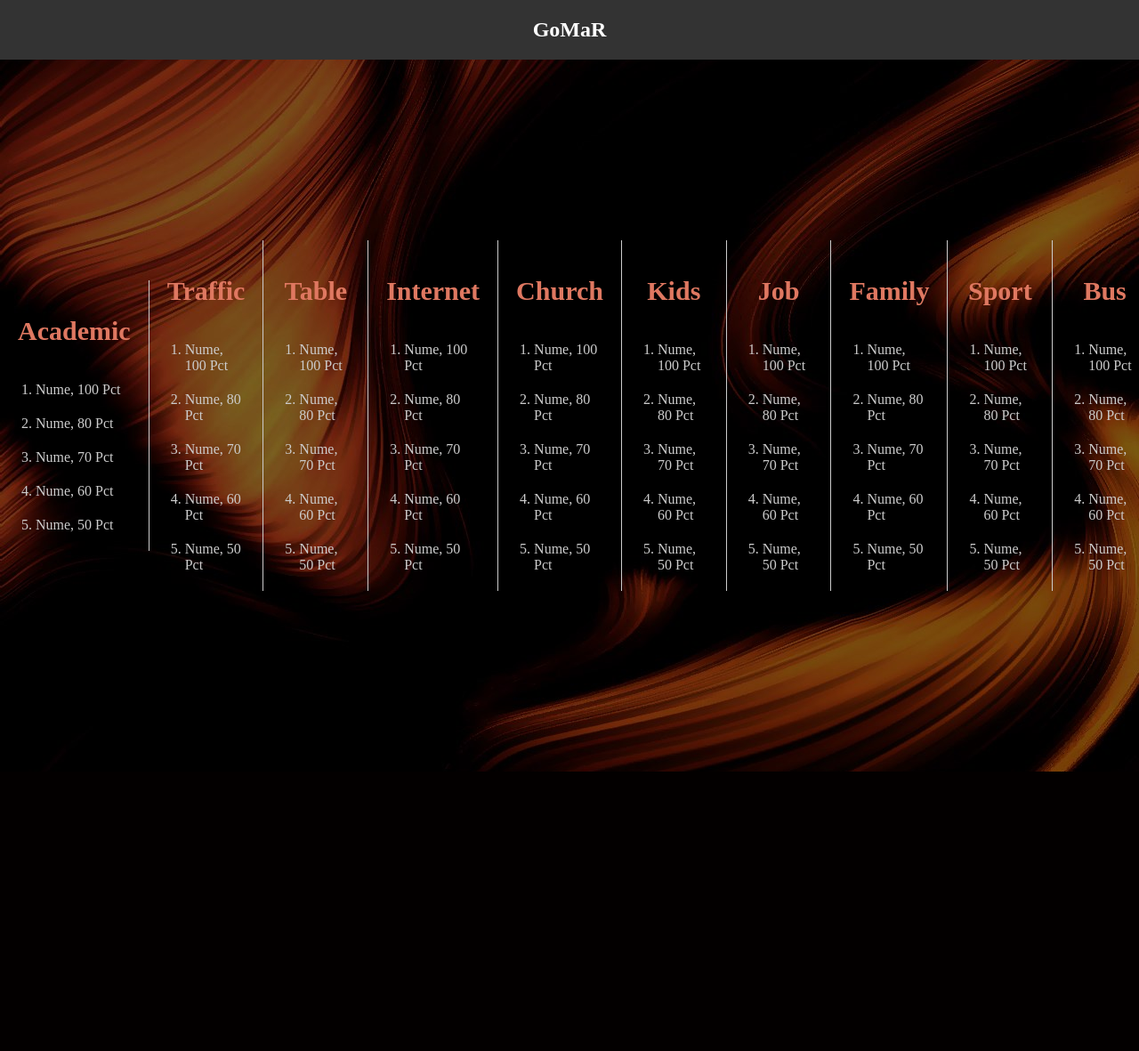
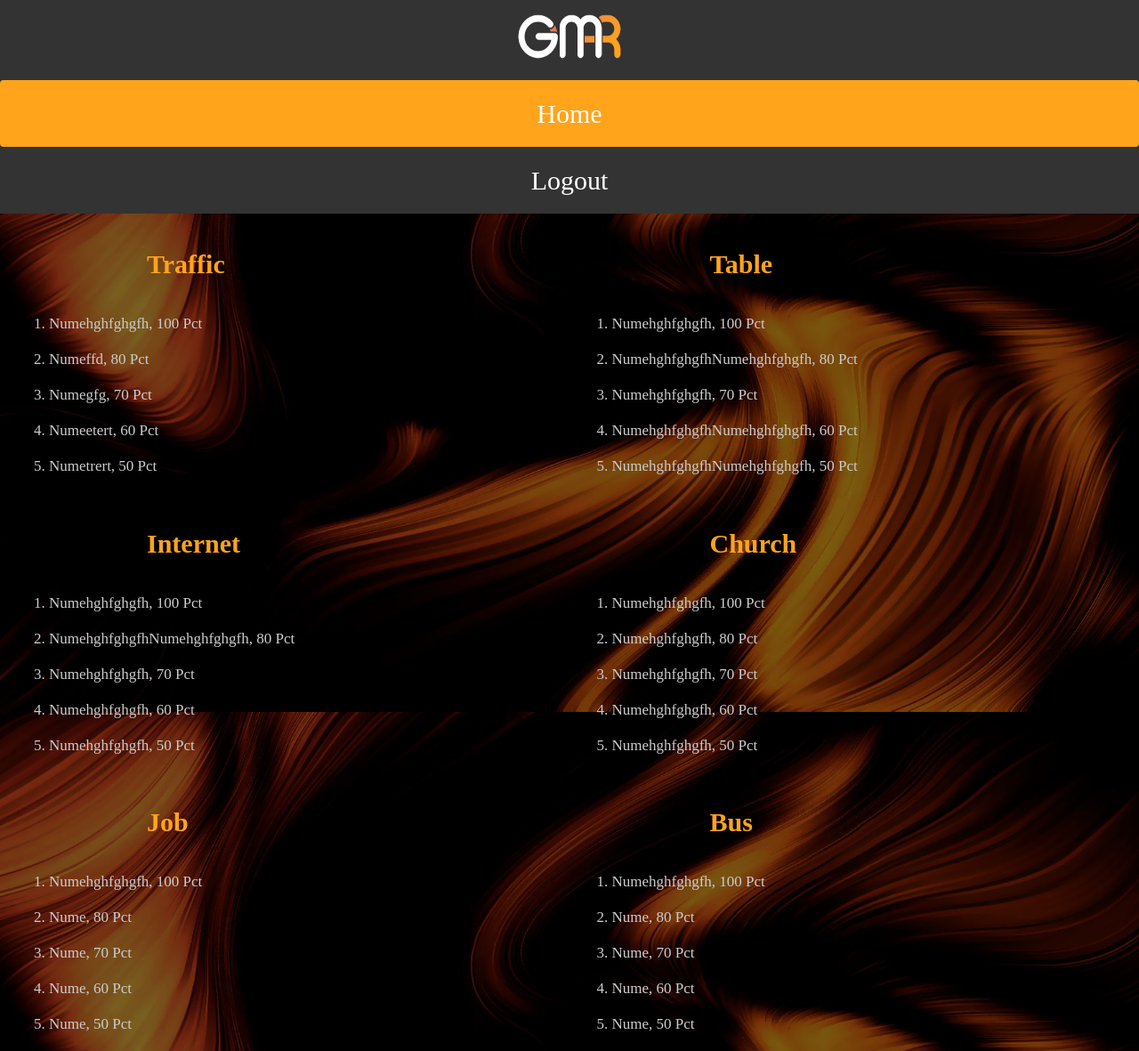
Before and after one commit to BogdanTrufanda/Web-App---PHP, a PHP site: page /Rankings.html in a window 1280 px wide. Shown: the whole page at 89% size. Before the commit the page ends 867 px from the top, so only its background shows below. Run offline with PHP 8.4, Linux system fonts and the light colour scheme; some web fonts are replaced.

Commit message:
Add files via upload

```diff
--- a/Front/Rankings.html
+++ b/Front/Rankings.html
@@ -2,115 +2,85 @@
 <html lang="en">
 	<head>
 		<title>GoMaR</title>
+
 		<link rel="stylesheet" type="text/css" href="rankingsStyle.css">
 		<link href="https://fonts.googleapis.com/css?family=Courgette&display=swap" rel="stylesheet">
 		<link href="https://fonts.googleapis.com/css?family=Francois+One&display=swap" rel="stylesheet">
 		<link href="https://fonts.googleapis.com/css?family=Merriweather:300,300i,400,400i,700,700i,900,900i&display=swap" rel="stylesheet">
-
+		<link rel="stylesheet" href="https://cdnjs.cloudflare.com/ajax/libs/font-awesome/4.7.0/css/font-awesome.min.css">
+		<meta name="viewport" content="width=device-width, initial-scale=1.0">
 		<meta charset="UTF-8">
 	</head>
 
 	<body>
 
-		<nav>
-			<h2>GoMaR</h2>
-		</nav>
+
+
+
+
+		<div class="navbar">
+			<img alt="poza" src="logo.png">
+			<div class="navbar-right">
+				<a class="active" href="Recommendation.html">Home</a>
+				<a href="Login.html">Logout</a>
+			</div>
+		</div>
+
 		<div class="flex-container">
-			<div>
-				<h4>Academic</h4>
-				<ol>
-					<li>Nume, 100 Pct</li>
-					<li>Nume, 80 Pct</li>
-					<li>Nume, 70 Pct</li>
-					<li>Nume, 60 Pct</li>
-					<li>Nume, 50 Pct</li>
-				</ol>
-
-			</div>
-			<div>
+			<div id="A">
 				<h4>Traffic </h4>
 				<ol>
-					<li>Nume, 100 Pct</li>
+					<li>Numehghfghgfh, 100 Pct</li>
+					<li>Numeffd, 80 Pct</li>
+					<li>Numegfg, 70 Pct</li>
+					<li>Numeetert, 60 Pct</li>
+					<li>Numetrert, 50 Pct</li>
+				</ol>
+			</div>
+						<div id="B">
+				<h4>Table</h4>
+				<ol>
+					<li>Numehghfghgfh, 100 Pct</li>
+					<li>NumehghfghgfhNumehghfghgfh, 80 Pct</li>
+					<li>Numehghfghgfh, 70 Pct</li>
+					<li>NumehghfghgfhNumehghfghgfh, 60 Pct</li>
+					<li>NumehghfghgfhNumehghfghgfh, 50 Pct</li>
+				</ol>
+			</div>
+						<div id="C">
+				<h4>Internet</h4>
+				<ol>
+					<li>Numehghfghgfh, 100 Pct</li>
+					<li>NumehghfghgfhNumehghfghgfh, 80 Pct</li>
+					<li>Numehghfghgfh, 70 Pct</li>
+					<li>Numehghfghgfh, 60 Pct</li>
+					<li>Numehghfghgfh, 50 Pct</li>
+				</ol>
+			</div>
+			<div id="D">
+				<h4>Church</h4>
+				<ol>
+					<li>Numehghfghgfh, 100 Pct</li>
+					<li>Numehghfghgfh, 80 Pct</li>
+					<li>Numehghfghgfh, 70 Pct</li>
+					<li>Numehghfghgfh, 60 Pct</li>
+					<li>Numehghfghgfh, 50 Pct</li>
+				</ol>
+			</div>
+			<div id="E">
+				<h4>Job</h4>
+				<ol>
+					<li>Numehghfghgfh, 100 Pct</li>
 					<li>Nume, 80 Pct</li>
 					<li>Nume, 70 Pct</li>
 					<li>Nume, 60 Pct</li>
 					<li>Nume, 50 Pct</li>
 				</ol>
 			</div>
-			<div>
-				<h4>Table</h4>
-				<ol>
-					<li>Nume, 100 Pct</li>
-					<li>Nume, 80 Pct</li>
-					<li>Nume, 70 Pct</li>
-					<li>Nume, 60 Pct</li>
-					<li>Nume, 50 Pct</li>
-				</ol>
-			</div>
-			<div>
-				<h4>Internet</h4>
-				<ol>
-					<li>Nume, 100 Pct</li>
-					<li>Nume, 80 Pct</li>
-					<li>Nume, 70 Pct</li>
-					<li>Nume, 60 Pct</li>
-					<li>Nume, 50 Pct</li>
-				</ol>
-			</div>
-			<div>
-				<h4>Church</h4>
-				<ol>
-					<li>Nume, 100 Pct</li>
-					<li>Nume, 80 Pct</li>
-					<li>Nume, 70 Pct</li>
-					<li>Nume, 60 Pct</li>
-					<li>Nume, 50 Pct</li>
-				</ol>
-			</div>
-			<div>
-				<h4>Kids</h4>
-				<ol>
-					<li>Nume, 100 Pct</li>
-					<li>Nume, 80 Pct</li>
-					<li>Nume, 70 Pct</li>
-					<li>Nume, 60 Pct</li>
-					<li>Nume, 50 Pct</li>
-				</ol>
-			</div>
-			<div>
-				<h4>Job</h4>
-				<ol>
-					<li>Nume, 100 Pct</li>
-					<li>Nume, 80 Pct</li>
-					<li>Nume, 70 Pct</li>
-					<li>Nume, 60 Pct</li>
-					<li>Nume, 50 Pct</li>
-				</ol>
-			</div>
-			<div>
-				<h4>Family</h4>
-				<ol>
-					<li>Nume, 100 Pct</li>
-					<li>Nume, 80 Pct</li>
-					<li>Nume, 70 Pct</li>
-					<li>Nume, 60 Pct</li>
-					<li>Nume, 50 Pct</li>
-				</ol>
-			</div>
-			<div>
-				<h4>Sport</h4>
-				<ol>
-					<li>Nume, 100 Pct</li>
-					<li>Nume, 80 Pct</li>
-					<li>Nume, 70 Pct</li>
-					<li>Nume, 60 Pct</li>
-					<li>Nume, 50 Pct</li>
-				</ol>
-			</div>
-			<div>
+			<div id="F">
 				<h4>Bus</h4>
 				<ol>
-					<li>Nume, 100 Pct</li>
+					<li>Numehghfghgfh, 100 Pct</li>
 					<li>Nume, 80 Pct</li>
 					<li>Nume, 70 Pct</li>
 					<li>Nume, 60 Pct</li>
--- a/Front/rankingsStyle.css
+++ b/Front/rankingsStyle.css
@@ -7,43 +7,88 @@ body {
 	padding: 0;
 	font-family: 'Francois One';
 	background-color: #333;
-	background-image: url(back.jpg);
+ background: url(back.jpg) no-repeat center center fixed;
+  -webkit-background-size: cover;
+  -moz-background-size: cover;
+  -o-background-size: cover;
+  background-size: cover;
 }
 
 
 /*-------------------------------------*/
 /*Navbar*/
 /*-------------------------------------*/
+.navbar {
+    background-color: #333;
+    margin: 0;
+    overflow: hidden;
+    color: #fff;
+    height: 65px;
+}
 
-nav {
+.navbar a {
+	float: left;
+	color: white;
+	text-align: center;
+	padding: 18px;
+	text-decoration: none;
+	font-size: 18px;
+	line-height: 25px;
+	border-radius: 4px;
+}
 
-	background-color: #333;
-	margin: 0;
-	overflow: hidden;
-	text-align: center;
-	color: #fff;
+.navbar img {
+    height: 70px;
+    width: 100px;
+    text-align: left;
+    padding-left: 20px;
+    padding-right: 20px;
 }
+
+.navbar a:hover {
+	background-color: #ddd;
+	color: black;
+}
+
+.navbar a.active {
+	background-color: #ffa41b;
+	color: white;
+}
+
+.navbar-right {
+	float: right;
+}
+
 
 /*-------------------------------------*/
 /*Body*/
 /*-------------------------------------*/
 
 .flex-container {
-	overflow: hidden;
-	position: absolute;
-	width: 100%;
-	height: 100%;
-	display: flex;
-	justify-content: center;
-	align-items: center;
+      padding-left: 100px;
+        display:flex;
+	flex-wrap: wrap;
 }
 
-.flex-container div:not(:last-child)
-{
-	border-right: 1px #ccc solid;
-	padding-right: 20px;
+#A {
+    flex: 1 0 450px;
 }
 
+#B {
+    flex: 1 0 450px;
+}
+#C {
+    flex: 1 0 450px;
+}
+#D {
+    flex: 1 0 450px;
+}
+#E {
+    flex: 1 0 450px;
+}
+#F {
+    flex: 1 0 450px;
+}
 .flex-container > div > ol > li
 {
 	color:#ccc;
@@ -51,9 +96,237 @@ nav {
 }
 
 .flex-container > div > h4
+{	padding-left: 30px;
+	font-size: 30px;
+	text-align: left;
+	color: #ffa41b;
+}
+
+
+
+/* ------- MEDIA  -------------- */
+
+/*MOBILE*/
+@media only screen and (min-width: 300px) and (max-width: 450px) {
+    .navbar {
+    height: auto;
+}
+    .navbar img {
+            height: 50px;
+    width: 80px;
+  display: block;
+  margin-left: auto;
+  margin-right: auto;
+
+}
+	.navbar a {
+        	padding: 10px;
+		float: none;
+		display: block;
+		text-align: center;
+        font-size: 20px;
+
+	}
+
+	.navbar-right {
+		float: none;
+	}
+.flex-container {
+      padding-left: 0px;
+        display:flex;
+	flex-wrap: wrap;
+}
+    .flex-container > div > ol > li
 {
-	padding-left: 20px;
-	font-size: 30px;
-	text-align: center;
-	color:#Df7861;
+	font-size: 17px;
 }
+
+.flex-container > div > h4
+{
+    padding-left: 150px;
+    }
+#A {
+    flex: 1 0 200px;
+}
+
+#B {
+    flex: 1 0 200px;
+}
+#C {
+    flex: 1 0 200px;
+}
+#D {
+    flex: 1 0 200px;
+}
+#E {
+       flex: 1 0 250px;
+}
+#F {
+     flex: 1 0 250px;
+}
+
+}
+/*Tables/Ipads*/
+@media only screen and (min-width: 766px) and (max-width: 1367px) {
+       .navbar {
+    height: auto;
+}
+    .navbar img {
+            height: 90px;
+    width: 120px;
+  display: block;
+  margin-left: auto;
+  margin-right: auto;
+}
+	.navbar a {
+		float: none;
+		display: block;
+		text-align: center;
+        font-size: 30px;
+        padding:25px;
+	}
+
+	.navbar-right {
+		float: none;
+	}
+	.flex-container {
+      padding-left: 15px;
+        display:flex;
+	flex-wrap: wrap;
+}
+    .flex-container > div > ol > li
+{
+	font-size: 17px;
+}
+
+.flex-container > div > h4
+{
+    padding-left: 150px;
+    }
+
+
+
+}
+
+
+/*FULL HD land*/
+@media only screen and (min-width: 1700px)
+{
+      .navbar {
+    height: auto;
+}
+    .navbar img {
+            height: 150px;
+    width: 180px;
+
+}
+	.navbar a {
+        font-size: 40px;
+        padding: 65px;
+	}
+
+   #A {
+    flex: 1 0 450px;
+}
+
+#B {
+    flex: 1 0 450px;
+}
+#C {
+    flex: 1 0 450px;
+}
+#D {
+    flex: 1 0 450px;
+}
+#E {
+    flex: 1 0 440px;
+}
+#F {
+    flex: 1 0 1350px;
+}
+
+
+
+}
+/*FULL HD 2*/
+@media only screen and (min-width: 1079px) and (min-height: 1300px)
+{
+      .navbar {
+    height: auto;
+}
+    .navbar img {
+            height: 170px;
+    width: 200px;
+  display: block;
+  margin-left: auto;
+  margin-right: auto;
+}
+	.navbar a {
+		float: none;
+		display: block;
+		text-align: center;
+        font-size: 60px;
+        padding: 50px;
+	}
+
+	.navbar-right {
+		float: none;
+	}
+
+
+
+
+
+}
+
+/*4K*/
+@media only screen and (min-width: 1999px) and (min-height: 2000px)
+{
+        .navbar {
+    height: auto;
+}
+    .navbar img {
+            height: 200px;
+    width: 230px;
+  display: block;
+  margin-left: auto;
+  margin-right: auto;
+}
+	.navbar a {
+		float: none;
+		display: block;
+		text-align: center;
+        font-size: 90px;
+        padding: 80px;
+	}
+
+	.navbar-right {
+		float: none;
+	}
+
+}
+
+
+
+	/*4K reverse*/
+@media only screen and (min-width: 1999px) and (min-height: 2500px)
+{
+
+      .navbar {
+    height: auto;
+}
+    .navbar img {
+            height: 230px;
+    width: 270px;
+
+}
+	.navbar a {
+		float: none;
+		display: block;
+		text-align: center;
+        font-size: 80px;
+        padding: 90px;
+	}
+
+
+}
```
